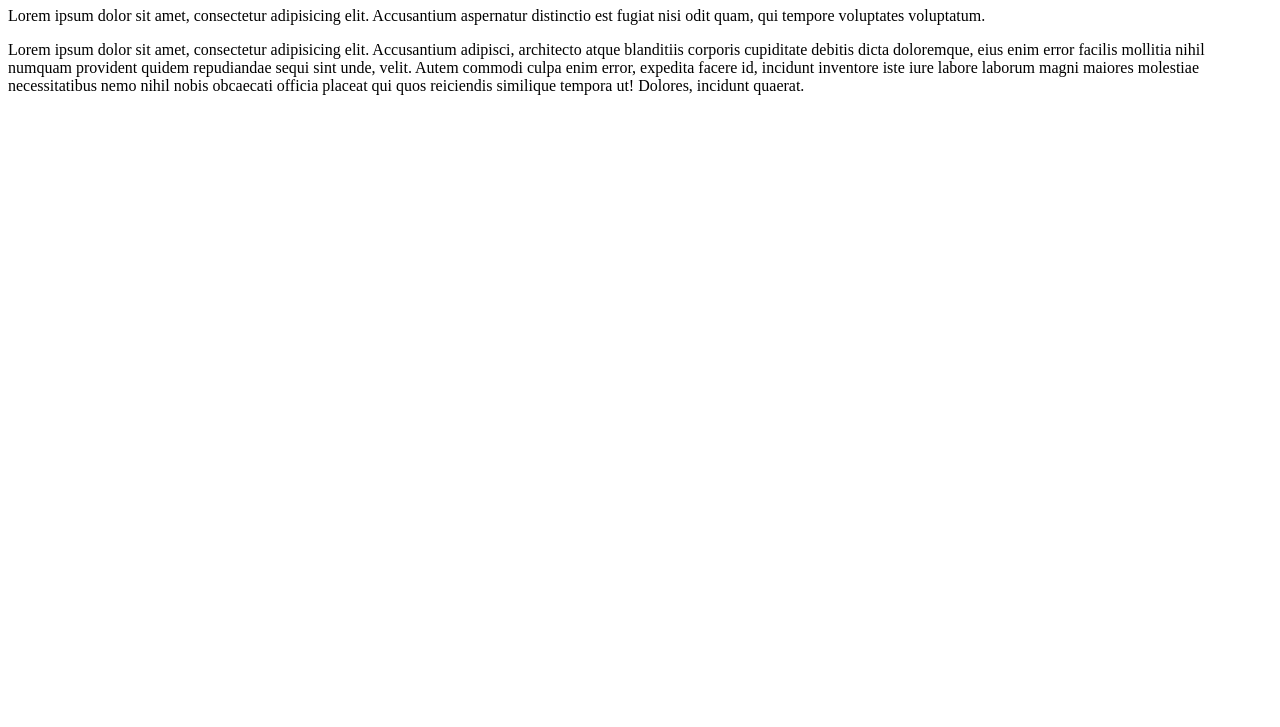
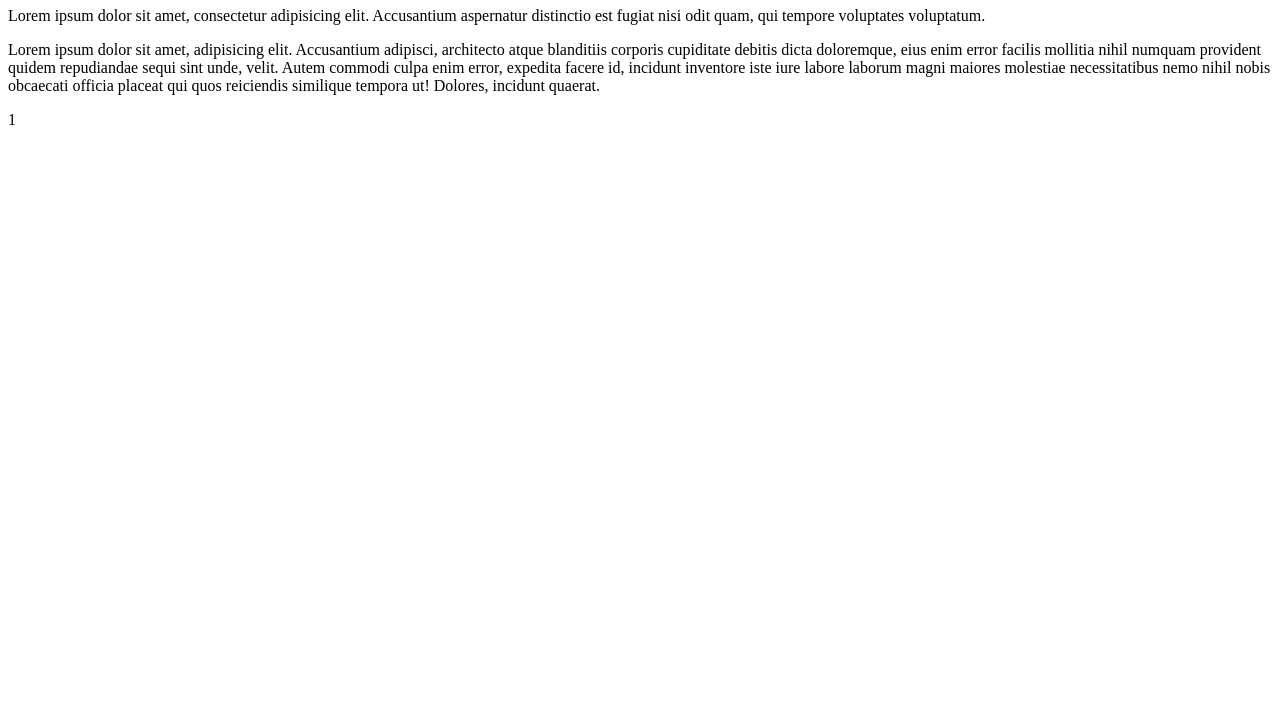
Before and after one commit to Filain/untitledGit, a plain HTML site: page index.html in a window 1280 px wide. Shown: the part 73-800 px from the top of the page. Drawn offline with Linux system fonts and the light colour scheme.

Commit message:
commit 1

```diff
--- a/index.html
+++ b/index.html
@@ -10,6 +10,11 @@
 <body>
 <h1>Lorem ipsum dolor.</h1>
 <p>Lorem ipsum dolor sit amet, consectetur adipisicing elit. Accusantium aspernatur distinctio est fugiat nisi odit quam, qui tempore voluptates voluptatum.</p>
-<p>Lorem ipsum dolor sit amet, consectetur adipisicing elit. Accusantium adipisci, architecto atque blanditiis corporis cupiditate debitis dicta doloremque, eius enim error facilis mollitia nihil numquam provident quidem repudiandae sequi sint unde, velit. Autem commodi culpa enim error, expedita facere id, incidunt inventore iste iure labore laborum magni maiores molestiae necessitatibus nemo nihil nobis obcaecati officia placeat qui quos reiciendis similique tempora ut! Dolores, incidunt quaerat.</p>
+<p>Lorem ipsum dolor sit amet,  adipisicing elit. Accusantium adipisci, architecto atque blanditiis corporis cupiditate debitis dicta doloremque, eius enim error facilis mollitia nihil numquam provident quidem repudiandae sequi sint unde, velit. Autem commodi culpa enim error, expedita facere id, incidunt inventore iste iure labore laborum magni maiores molestiae necessitatibus nemo nihil nobis obcaecati officia placeat qui quos reiciendis similique tempora ut! Dolores, incidunt quaerat.</p>
+<p>1</p>
+
+
+
+
 </body>
 </html>
```
